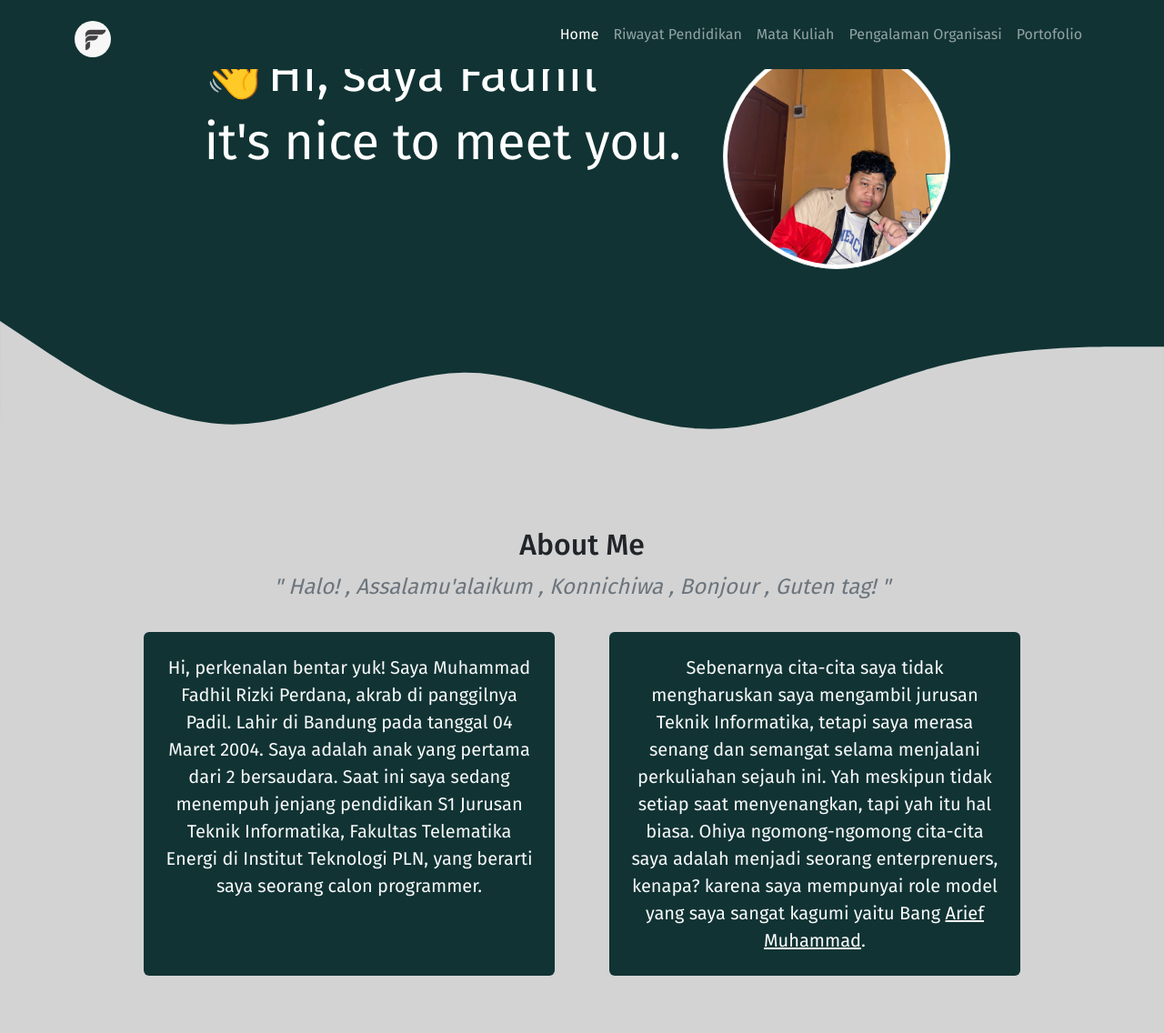
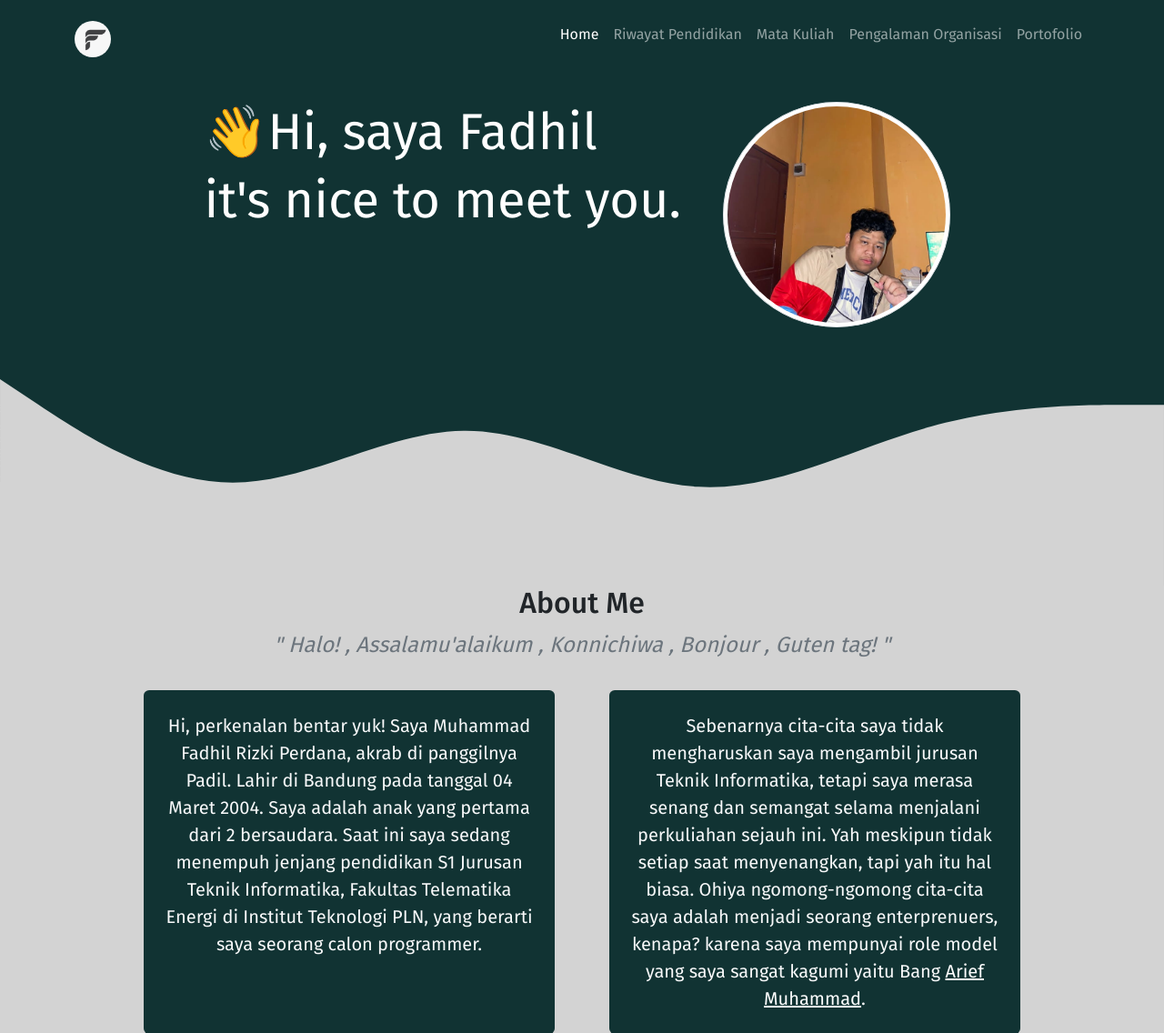
Before and after one commit to youngmasterkiki/web-uts, a PHP site: page /index.html in a window 1280 px wide. Shown: the top 1136 px of the page at 91% size. Run offline with PHP 8.4, Linux system fonts and the light colour scheme; some libraries are stand-ins or nearby versions.

Commit message:
Update style.css

```diff
--- a/style.css
+++ b/style.css
@@ -8,7 +8,7 @@ body {
 
 /* Header design start */
 .jumbotron {
-  padding-top: 2rem;
+  padding-top: 6rem;
   background-color: #113333;
 }
 /* Header design end */
```
